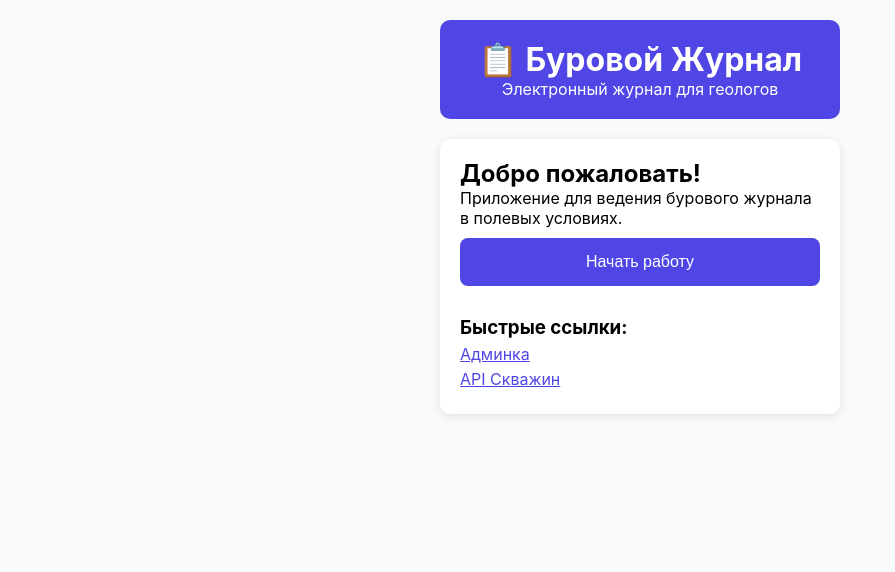
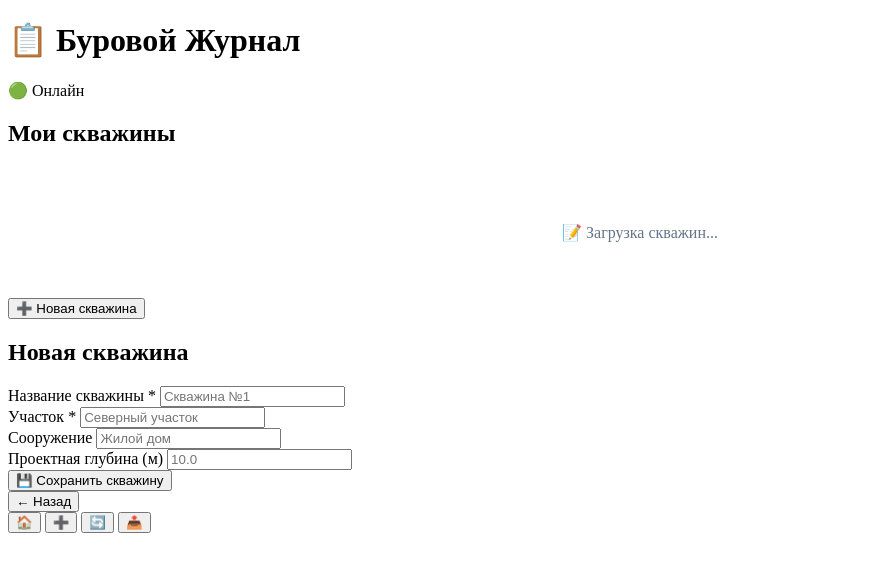
Before and after one commit to UMAtaullin/drill-log, a Django app: page / in a window 1280 px wide. Shown: the top 572 px of the page, without its empty margins (0-895 px from the left). Run offline with Django 5.2, Linux system fonts and the light colour scheme.

Commit message:
Service Worker for offline

```diff
--- a/backend/drilling_log/templates/index.html
+++ b/backend/drilling_log/templates/index.html
@@ -5,76 +5,127 @@
     <meta name="viewport" content="width=device-width, initial-scale=1.0">
     <title>Буровой Журнал</title>
     <meta name="theme-color" content="#4f46e5">
+    <link rel="manifest" href="/static/manifest.json">
     <style>
-        * { margin: 0; padding: 0; box-sizing: border-box; }
-        body {
-            font-family: -apple-system, BlinkMacSystemFont, sans-serif;
-            background: #f8fafc;
-            padding: 20px;
+        /* Существующие стили оставляем, добавляем новые */
+        .empty-state {
+            text-align: center;
+            padding: 40px 20px;
+            color: #64748b;
         }
-        .container { max-width: 400px; margin: 0 auto; }
-        .header {
-            background: #4f46e5;
+
+        .message {
+            position: fixed;
+            top: 20px;
+            left: 50%;
+            transform: translateX(-50%);
+            background: #10b981;
             color: white;
-            padding: 20px;
-            text-align: center;
-            border-radius: 10px;
-            margin-bottom: 20px;
+            padding: 12px 20px;
+            border-radius: 8px;
+            z-index: 1000;
+            box-shadow: 0 4px 12px rgba(0,0,0,0.15);
         }
-        .btn {
-            background: #4f46e5;
-            color: white;
-            border: none;
-            padding: 15px;
-            border-radius: 8px;
-            font-size: 16px;
-            width: 100%;
-            margin: 10px 0;
-            cursor: pointer;
+
+        .message-error {
+            background: #ef4444;
         }
-        .card {
-            background: white;
-            padding: 20px;
-            border-radius: 10px;
-            box-shadow: 0 2px 10px rgba(0,0,0,0.1);
-            margin: 10px 0;
+
+        .message-info {
+            background: #3b82f6;
         }
     </style>
 </head>
 <body>
+    <div class="header">
+        <h1>📋 Буровой Журнал</h1>
+        <div id="connection-status" class="status-online">🟢 Онлайн</div>
+    </div>
+
     <div class="container">
-        <div class="header">
-            <h1>📋 Буровой Журнал</h1>
-            <p>Электронный журнал для геологов</p>
+        <!-- Главная страница -->
+        <div id="home-page" class="page active">
+            <div class="card">
+                <h2>Мои скважины</h2>
+                <div id="wells-list">
+                    <div class="empty-state">
+                        <p>📝 Загрузка скважин...</p>
+                    </div>
+                </div>
+                <button class="btn" onclick="showPage('new-well-page')">
+                    ➕ Новая скважина
+                </button>
+            </div>
+
+            <!-- Статус офлайн данных -->
+            <div class="card" id="offline-data" style="display: none;">
+                <h3>💾 Локальные данные</h3>
+                <p>Эти данные сохранены на устройстве:</p>
+                <div id="offline-wells-list"></div>
+                <button class="btn" onclick="app.syncOfflineData()">
+                    🔄 Синхронизировать при подключении
+                </button>
+            </div>
         </div>
 
-        <div class="card">
-            <h2>Добро пожаловать!</h2>
-            <p>Приложение для ведения бурового журнала в полевых условиях.</p>
+        <!-- Форма создания скважины (уже у вас есть) -->
+        <div id="new-well-page" class="page">
+            <div class="card">
+                <h2>Новая скважина</h2>
+                <form id="new-well-form">
+                    <div class="form-group">
+                        <label>Название скважины *</label>
+                        <input type="text" name="name" required placeholder="Скважина №1">
+                    </div>
 
-            <button class="btn" onclick="showMessage()">
-                Начать работу
-            </button>
+                    <div class="form-group">
+                        <label>Участок *</label>
+                        <input type="text" name="area" required placeholder="Северный участок">
+                    </div>
 
-            <div style="margin-top: 20px;">
-                <h3>Быстрые ссылки:</h3>
-                <a href="/admin/" style="color: #4f46e5; display: block; margin: 5px 0;">Админка</a>
-                <a href="/api/wells/" style="color: #4f46e5; display: block; margin: 5px 0;">API Скважин</a>
+                    <div class="form-group">
+                        <label>Сооружение</label>
+                        <input type="text" name="structure" placeholder="Жилой дом">
+                    </div>
+
+                    <div class="form-group">
+                        <label>Проектная глубина (м)</label>
+                        <input type="number" step="0.01" name="planned_depth" placeholder="10.0">
+                    </div>
+
+                    <button type="submit" class="btn">💾 Сохранить скважину</button>
+                </form>
+                <button class="btn btn-secondary" onclick="showPage('home-page')">
+                    ← Назад
+                </button>
             </div>
         </div>
     </div>
 
+    <!-- Навигация -->
+    <div class="nav">
+        <button class="nav-btn active" onclick="showPage('home-page')">🏠</button>
+        <button class="nav-btn" onclick="showPage('new-well-page')">➕</button>
+        <button class="nav-btn" onclick="app.syncData()">🔄</button>
+        <button class="nav-btn" onclick="app.exportData()">📤</button>
+    </div>
+
+    <script src="/static/js/app.js"></script>
     <script>
-        function showMessage() {
-            alert('Приложение готово к работе!');
+        // Регистрируем Service Worker
+        if ('serviceWorker' in navigator) {
+            navigator.serviceWorker.register('/static/js/sw.js')
+                .then(() => console.log('Service Worker зарегистрирован'))
+                .catch(error => console.log('Ошибка Service Worker:', error));
         }
 
-        // Проверка соединения
-        if (navigator.onLine) {
-            console.log('Онлайн режим');
-        } else {
-            console.log('Офлайн режим');
-        }
+        // Проверяем соединение при загрузке
+        window.addEventListener('load', () => {
+            if (!navigator.onLine) {
+                document.getElementById('connection-status').innerHTML =
+                    '<span class="status-offline">🔴 Офлайн - работаем локально</span>';
+            }
+        });
     </script>
 </body>
 </html>
--- a/backend/static/js/app.js
+++ b/backend/static/js/app.js
@@ -137,6 +137,48 @@ class DrillingJournal {
       this.showMessage(`Слой ${depthFrom}-${depthTo}м добавлен!`, 'success');
     }
   }
+  async registerServiceWorker() {
+    if ('serviceWorker' in navigator) {
+      try {
+        const registration = await navigator.serviceWorker.register('/static/js/sw.js');
+        console.log('Service Worker зарегистрирован:', registration);
+
+        // Проверяем обновления Service Worker
+        registration.addEventListener('updatefound', () => {
+          const newWorker = registration.installing;
+          console.log('Новая версия Service Worker:', newWorker);
+        });
+      } catch (error) {
+        console.log('Ошибка регистрации Service Worker:', error);
+      }
+    }
+  }
+
+  // Добавляем в init()
+  async init() {
+    await this.initDB();
+    await this.registerServiceWorker();  // ← Добавляем эту строку
+    this.setupEventListeners();
+    this.loadWells();
+    this.checkConnection();
+  }
+
+  // Показываем офлайн данные
+  async showOfflineData() {
+    const offlineWells = await this.loadFromLocalDB('wells');
+    const offlineElement = document.getElementById('offline-data');
+    const offlineList = document.getElementById('offline-wells-list');
+
+    if (offlineWells.length > 0) {
+      offlineElement.style.display = 'block';
+      offlineList.innerHTML = offlineWells.map(well => `
+            <div class="well-item">
+                <strong>${well.name}</strong> - ${well.area}
+                ${!well.synced ? ' (не синхронизировано)' : ''}
+            </div>
+        `).join('');
+    }
+  }
 }
 
 // Глобальные функции
```
Also changed, not shown: backend/static/js/sw.js (+37 -12 lines).
